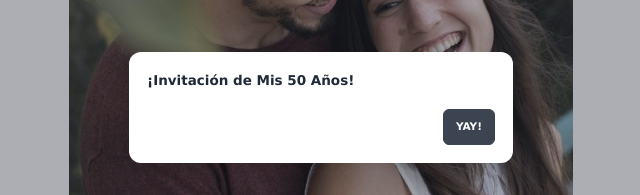
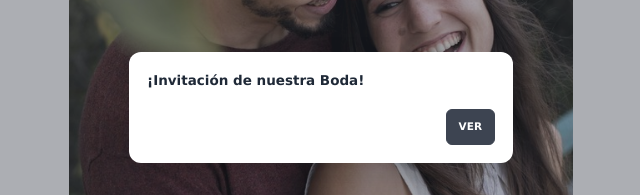
Before and after one commit to facu1/xv-invitation, a React (Vite) app: page / in a window 1280 px wide. Shown: the part 293-488 px from the top of the page, without its empty margins (319-959 px from the left). Built offline with nearby package versions, Linux system fonts and the light colour scheme.

Commit message:
change text modal

```diff
--- a/src/components/MusicPlayer/MusicPlayer.tsx
+++ b/src/components/MusicPlayer/MusicPlayer.tsx
@@ -39,7 +39,7 @@ export const MusicPlayer = () => {
       <input type="checkbox" id="my-modal" className="modal-toggle" />
       <div className={`modal ${modalOpen && 'modal-open'}`}>
         <div className="modal-box">
-          <h3 className="font-bold text-lg">¡Invitación de Mis 50 Años!</h3>
+          <h3 className="font-bold text-lg">¡Invitación de nuestra Boda!</h3>
           <div className="modal-action">
             <label
               className="btn"
@@ -49,7 +49,7 @@ export const MusicPlayer = () => {
                 setIsPlaying(true)
               }}
             >
-              Yay!
+              Ver
             </label>
           </div>
         </div>
```
